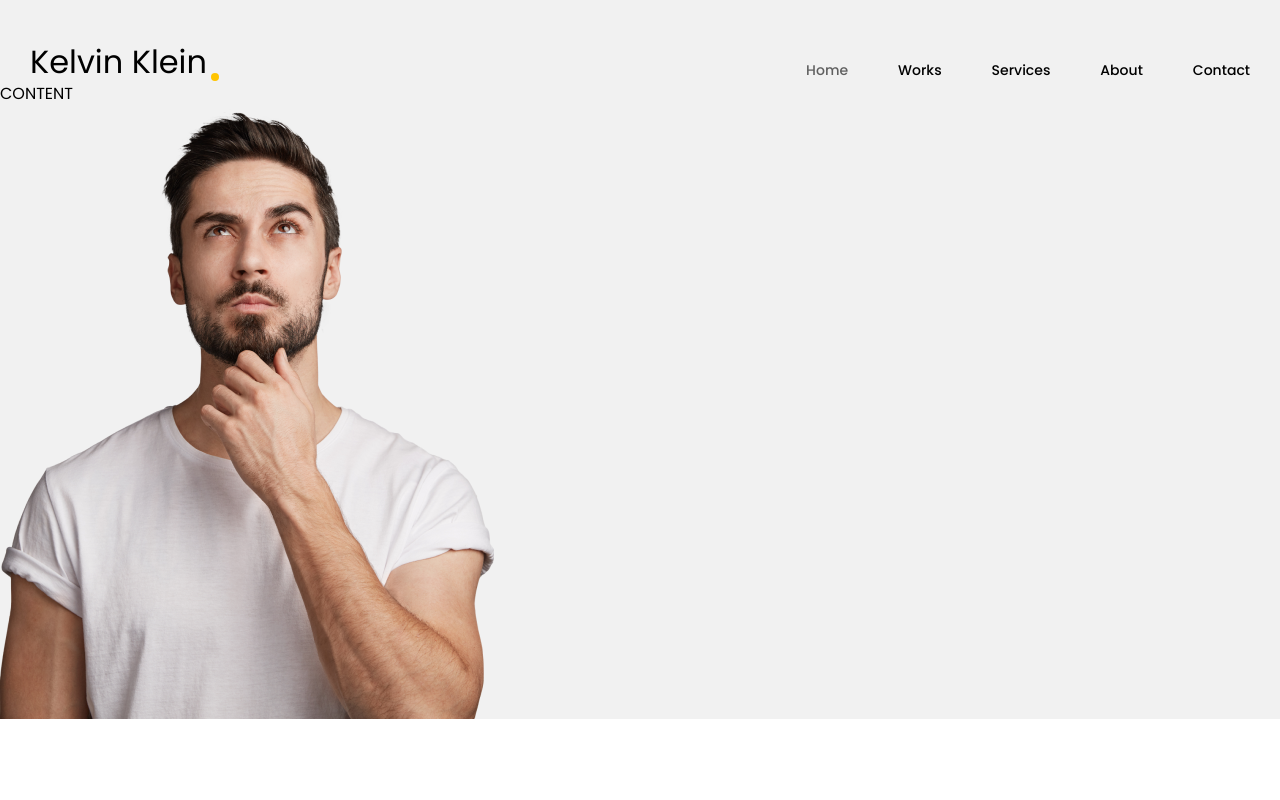
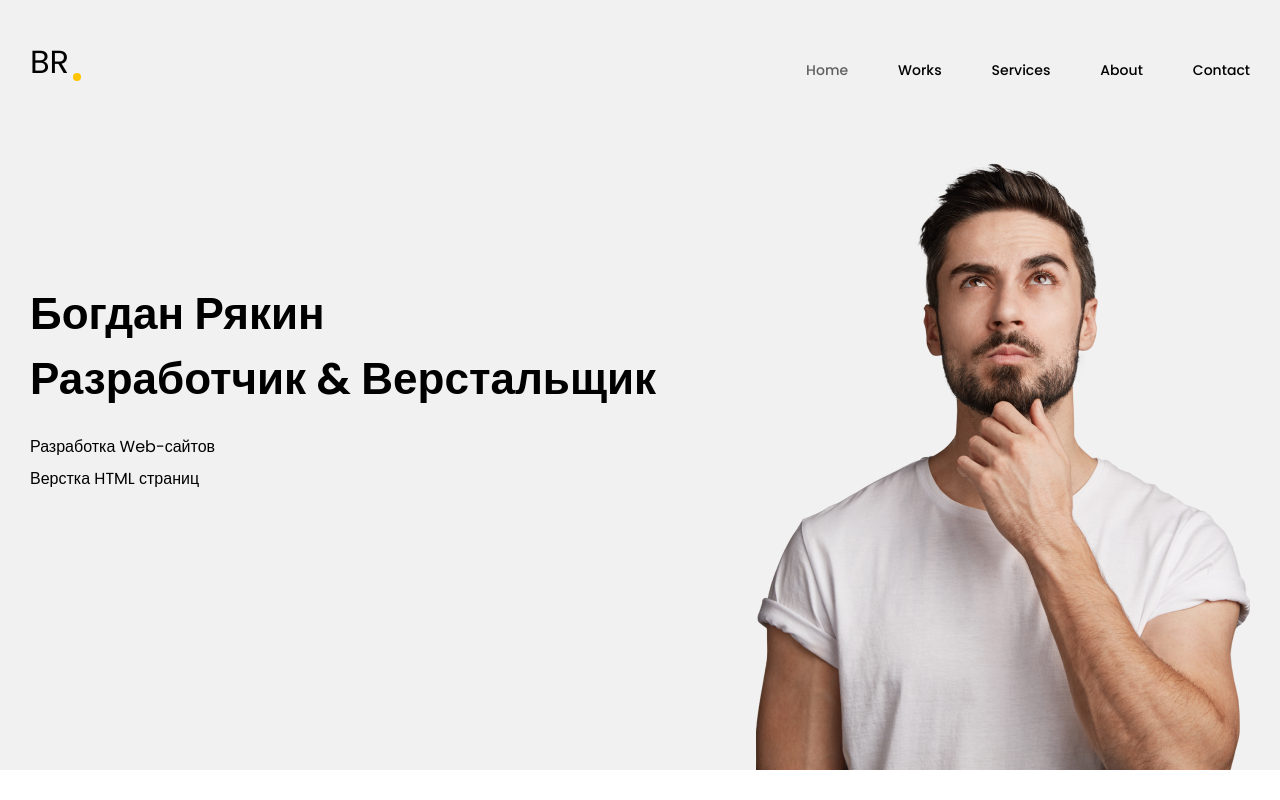
Before and after one commit to bogdan123474/Visitka, a plain HTML site: page index.html in a window 1280 px wide. Drawn offline with Linux system fonts and the light colour scheme.

Commit message:
ФИКС КОД

```diff
--- a/css/main.css
+++ b/css/main.css
@@ -22,6 +22,7 @@ body {
     display: flex;
     justify-content: space-between;
     align-items: flex-end;
+    margin-bottom: 76px;
 }
 
 
@@ -66,12 +67,24 @@ body {
     color:#606060;
 }
 
-.main {
-    background-color: #F1F1F1;
+.header-row {
+    display: flex;
+    justify-content: space-between;
+    column-gap: 30px;
 }
 
+.header-content {
+    max-width: 700px;
+    margin-top: 124px;
+}
 
-.main-container {
+.header-heading {
+    font-weight: 600;
+    margin-bottom: 20px;
+    font-size: 44px;
+}
+
+.header-content p {
+    line-height: 2;
     position: relative;
-    background-color: #F1F1F1;
 }
--- a/index.html
+++ b/index.html
@@ -18,7 +18,7 @@
             <!-- header-nav -->
 
             <div class="header-nav">
-                <a href="#!" class="logo">Kelvin Klein</a>
+                <a href="#!" class="logo">BR</a>
 
 
                 <nav class="nav">
@@ -33,18 +33,26 @@
 
             </div>
 
+            <!-- header content -->
 
-        </div>
-
-    <!-- header content -->
-    <div class="header-row">
-        <div class="header-content">CONTENT</div>
+            <div class="header-row">
+                <div class="header-content">
+                    <h1 class="header-heading">
+                        Богдан Рякин <br> Разработчик & Верстальщик
+                    </h1>
+                    <p>Разработка Web-сайтов<br>Верстка HTML страниц</p>
 
 
-        <div class="header-img">
-            <img src="/image/header/hero.png" alt="">
-        </div>
-    </div>
+                </div>
+
+
+                <div class="header-img">
+                    <img src="/image/header/hero.png" alt="">
+                </div>
+
+
+            </div>
+
 
     </header>
 
```
